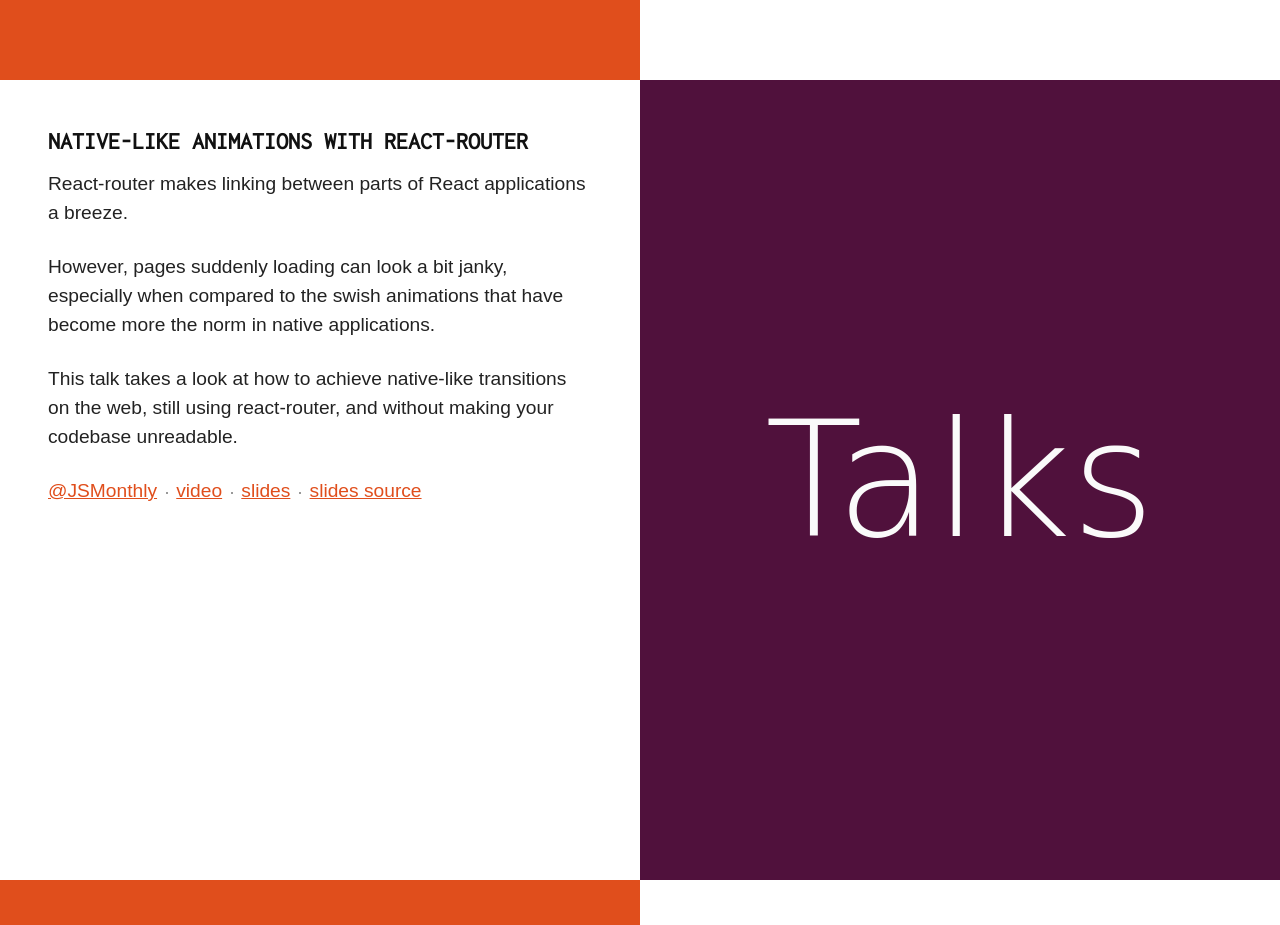
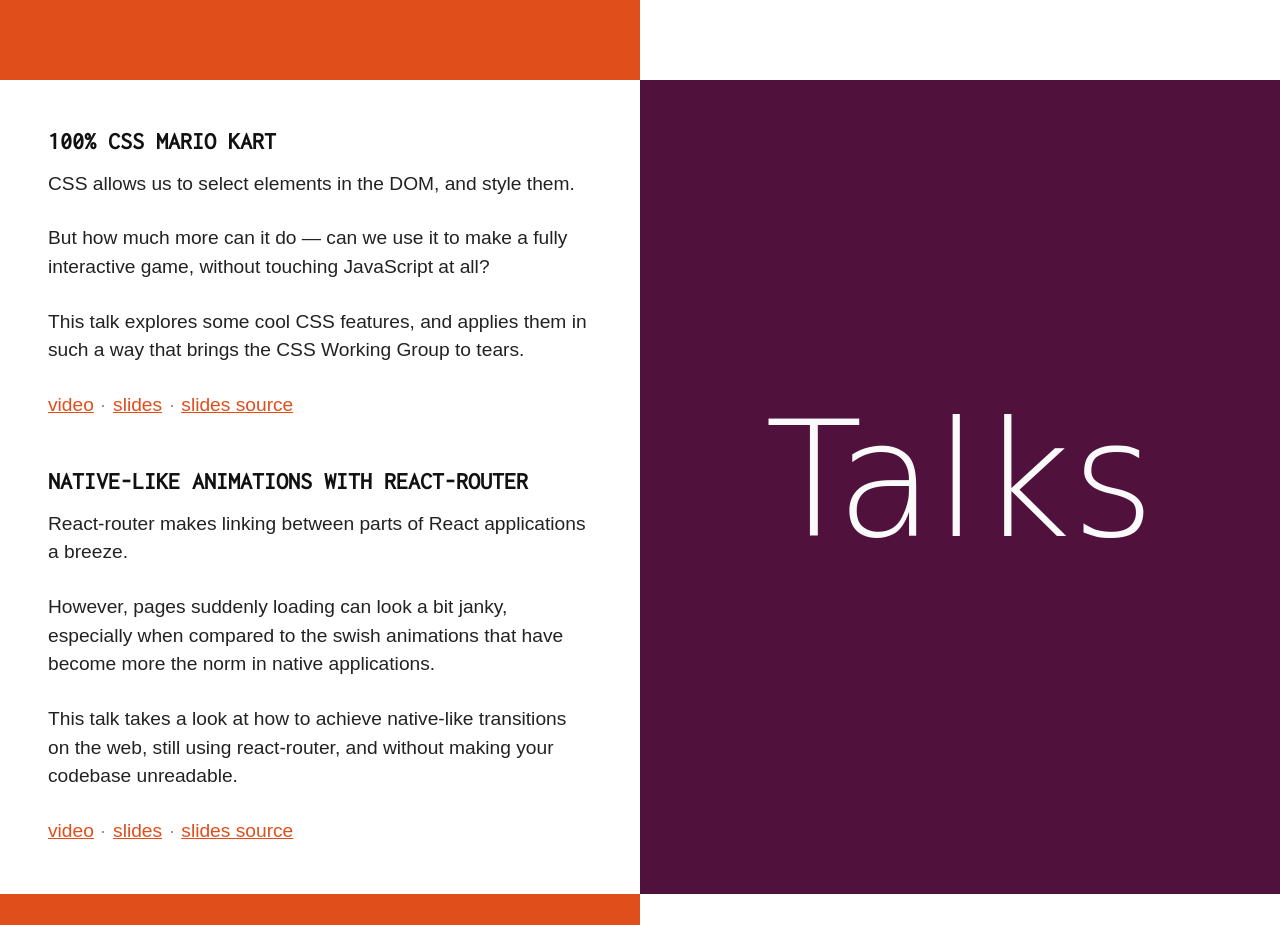
Before and after one commit to stephencookdev/website, a plain HTML site: page index.html in a window 1280 px wide. Shown: the part 1520-2445 px from the top of the page. Drawn offline with Linux system fonts and the light colour scheme; a web font is replaced by a local one.

Commit message:
Add in Mario Kart talk

```diff
--- a/index.html
+++ b/index.html
@@ -89,12 +89,21 @@
 		<section id="talks">
 			<h1>Talks</h1>
 			<div class="content">
+				<h2>100% CSS Mario Kart</h2>
+				<p>CSS allows us to select elements in the DOM, and style them.</p>
+				<p>But how much more can it do &mdash; can we use it to make a fully interactive game, without touching JavaScript at all?</p>
+				<p>This talk explores some cool CSS features, and applies them in such a way that brings the CSS Working Group to tears.</p>
+				<p class="talks-seperated">
+					<a href="https://halfstackconf.streameventlive.com/archive/29">video</a>
+					<a href="https://stephencookdev.co.uk/slides/mario-kart-css-talk">slides</a>
+					<a href="https://github.com/stephencookdev/mario-kart-css-talk">slides source</a>
+				</p>
+
 				<h2>Native-Like Animations with React-Router</h2>
 				<p>React-router makes linking between parts of React applications a breeze.</p>
 				<p>However, pages suddenly loading can look a bit janky, especially when compared to the swish animations that have become more the norm in native applications.</p>
 				<p>This talk takes a look at how to achieve native-like transitions on the web, still using react-router, and without making your codebase unreadable.</p>
 				<p class="talks-seperated">
-					<a href="https://twitter.com/jsmonthlylondon">@JSMonthly</a>
 					<a href="https://youtu.be/XVq86QKFcFI">video</a>
 					<a href="https://stephencookdev.co.uk/slides/react-router-talk">slides</a>
 					<a href="https://github.com/stephencookdev/react-router-talk">slides source</a>
```
